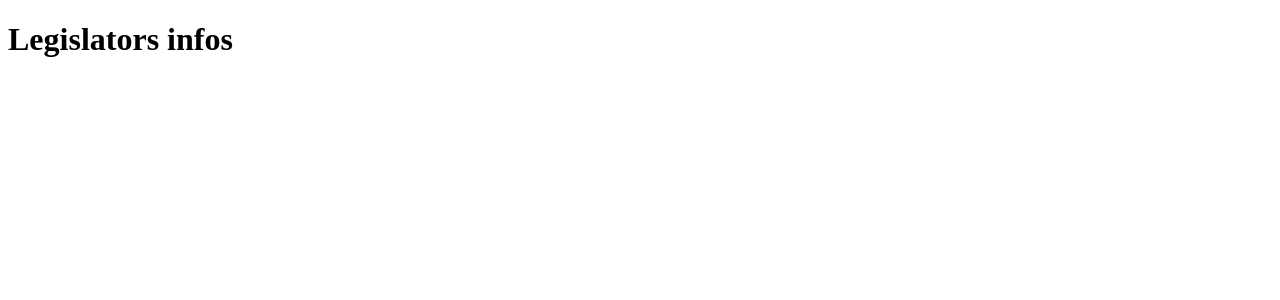
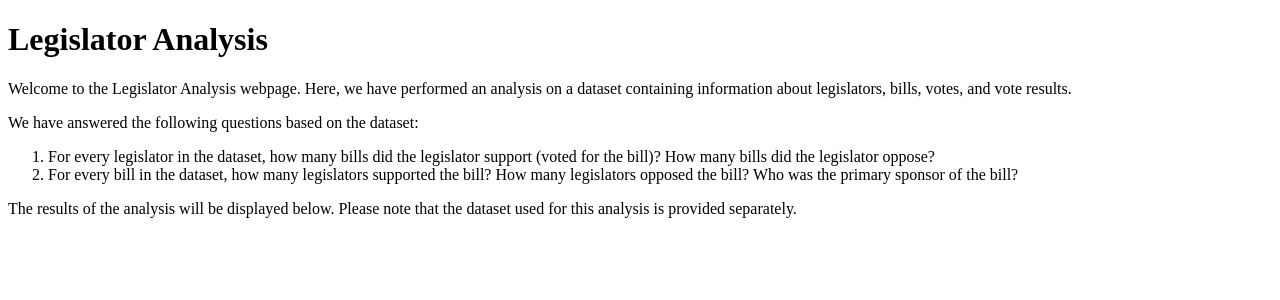
Before and after one commit to Monakairine/coding_challenge, a React (Create React App) app in the folder challenge/: page / in a window 1280 px wide. Shown: the top 300 px of the page. Built offline with nearby package versions, Linux system fonts and the light colour scheme.

Commit message:
add models and small changes on home page

```diff
--- a/challenge/package.json
+++ b/challenge/package.json
@@ -3,10 +3,8 @@
   "version": "0.1.0",
   "private": true,
   "dependencies": {
-    "@testing-library/jest-dom": "5.16.5",
     "@testing-library/react": "13.4.0",
     "@testing-library/user-event": "13.5.0",
-    "@types/jest": "27.5.2",
     "@types/node": "16.18.34",
     "@types/react": "18.2.7",
     "@types/react-dom": "18.2.4",
@@ -42,5 +40,8 @@
       "last 1 firefox version",
       "last 1 safari version"
     ]
+  },
+  "devDependencies": {
+    "@types/papaparse": "5.3.7"
   }
 }
--- a/challenge/src/App.tsx
+++ b/challenge/src/App.tsx
@@ -1,8 +1,9 @@
+import React from "react";
 import { AppRoutes } from "routes";
 
 function App() {
   return (
-    <AppRoutes/ >
+   <AppRoutes/>
   );
 }
 
--- a/challenge/src/app/modules/home/home.page.tsx
+++ b/challenge/src/app/modules/home/home.page.tsx
@@ -8,7 +8,22 @@ export const HomePage: React.FC<Record<string, never>> = () => {
   return (
     <React.Fragment>
       <Header />
-      <h1>Legislators infos</h1>
+      <h1>Legislator Analysis</h1>
+      <p>
+        Welcome to the Legislator Analysis webpage. Here, we have performed an analysis on a dataset containing information about legislators, bills, votes, and vote results.
+      </p>
+      <p>
+        We have answered the following questions based on the dataset:
+      </p>
+      <ol>
+        <li>For every legislator in the dataset, how many bills did the legislator support (voted for the bill)? How many bills did the legislator oppose?</li>
+        <li>For every bill in the dataset, how many legislators supported the bill? How many legislators opposed the bill? Who was the primary sponsor of the bill?</li>
+      </ol>
+      <p>
+        The results of the analysis will be displayed below. Please note that the dataset used for this analysis is provided separately.
+      </p>
+
+
       <Footer />
     </React.Fragment>
   );
```
Also changed, not shown: challenge/src/app/model/data.model.ts (added, +37 -0 lines), challenge/tsconfig.json (+6 -5 lines), 1 other file (tests, documents, lock files or other folders).
